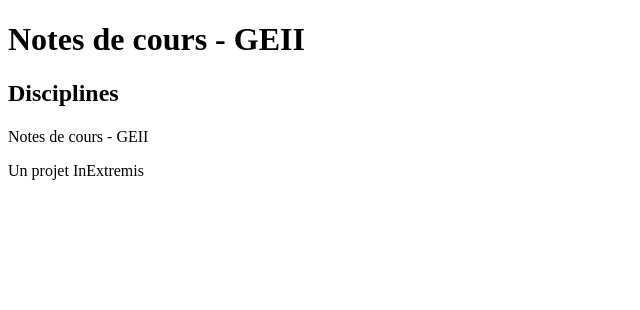
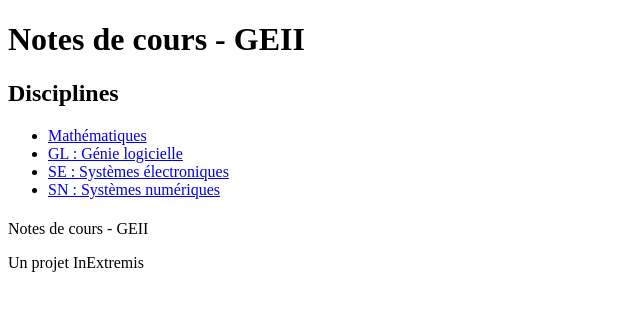
Before and after one commit to grand-sage-inextremis/basic-geii-website, a plain HTML site: page index.html in a window 1280 px wide. Shown: the whole page, without its empty margins (0-640 px from the left). Drawn offline with Linux system fonts and the light colour scheme.

Commit message:
feat: add app.js

```diff
--- /dev/null
+++ b/app.js
@@ -0,0 +1,193 @@
+const data =
+{
+	"subjects": [
+		{
+			"id": "maths",
+			"title": "Mathématiques",
+			"sections": []
+		},
+		{
+			"id": "gl",
+			"title": "GL : Génie logicielle",
+			"sections": [
+				{
+					"title": "Bases du langage C++",
+					"courseNotes": [
+						{
+							"id": "code-minimal",
+							"title": "Comprendre le code minimal"
+						},
+						{
+							"id": "variables",
+							"title": "Stocker des informations avec les variables"
+						},
+						{
+							"id": "fonctions",
+							"title": "Rendre le code modulable avec les fonctions"
+						}
+					]
+				},
+				{
+					"title": "Manipulation de la mémoire",
+					"courseNotes": [
+						{
+							"id": "pointeurs",
+							"title": "Toucher à la mémoire avec les pointeurs"
+						},
+						{
+							"id": "pointeurs_et_fonctions",
+							"title": "Économiser la mémoire avec les pointeurs et les fonctions"
+						},
+						{
+							"id": "desallocation_pointeurs",
+							"title": "Désencombrer la mémoire avec la désallocation de pointeurs"
+						}
+					]
+				},
+				{
+					"title": "Programmation orientée objet",
+					"courseNotes": [
+						{
+							"id": "classes",
+							"title": "Créer ses propres types avec les classes"
+						},
+						{
+							"id": "heritage",
+							"title": "Créer des types plus spécifiques avec l'héritage"
+						},
+						{
+							"id": "espaces_de_noms",
+							"title": "Éviter les conflits avec les espaces de noms"
+						}
+					]
+				}
+			]
+		},
+		{
+			"id": "se",
+			"title": "SE : Systèmes électroniques",
+			"sections": []
+		},
+		{
+			"id": "sn",
+			"title": "SN : Systèmes numériques",
+			"sections": []
+		}
+	]
+};
+
+
+
+function runApplication(data)
+{
+
+	/***************  FUNCTION: DISPLAY A LIST OF COURSE NOTES  ***********************************/
+
+	function displayCourseNoteList(subjectID)
+	{
+		let subjectData;
+		let subjectTitle;
+		let sectionList;
+		let sectionListItem;
+		let sectionTitle;
+		let courseNoteList;
+		let courseNoteListItem;
+		let courseNoteAnchor;
+
+		subjectData = data.subjects.filter(subject => (subject.id === subjectID))[0];
+
+		if (subjectData === undefined)
+		{
+			subjectData = {
+				title: '',
+				sections: []
+			};
+		}
+
+		subjectTitle = document.getElementsByClassName('subjectTitle')[0];
+		subjectTitle.textContent = subjectData.title;
+
+		sectionList = document.getElementsByClassName('sectionList')[0];
+		sectionList.textContent = '';
+
+		for (const section of subjectData.sections)
+		{
+			sectionListItem = document.createElement('li');
+			sectionListItem.classList.add('sectionList__section');
+			sectionListItem.classList.add('section');
+
+			sectionTitle = document.createElement('h2');
+			sectionTitle.classList.add('section__title');
+			sectionTitle.textContent = section.title;
+			sectionListItem.appendChild(sectionTitle);
+
+			courseNoteList = document.createElement('ol');
+			courseNoteList.classList.add('section__courseNoteList');
+
+			for (const courseNote of section.courseNotes)
+			{
+				courseNoteAnchor = document.createElement('a');
+				courseNoteAnchor.classList.add('section__courseNoteLink');
+				courseNoteAnchor.textContent = courseNote.title;
+				courseNoteAnchor.setAttribute('href', `/courseNotes/${courseNote.id}.pdf`);
+				courseNoteAnchor.setAttribute('target', `_blank`);
+
+				courseNoteListItem = document.createElement('li');
+				courseNoteListItem.classList.add('section__courseNote')
+				courseNoteListItem.appendChild(courseNoteAnchor);
+
+				courseNoteList.appendChild(courseNoteListItem);
+			}
+
+			sectionListItem.appendChild(courseNoteList);
+
+			sectionList.appendChild(sectionListItem);
+		}
+	}
+
+
+
+	/***************  FUNCTION: FILL THE SIDEBAR  *************************************************/
+
+	function fillSidebar()
+	{
+		let subjectList;
+		let subjectListItem;
+		let subjectLink;
+
+		subjectList = document.getElementsByClassName('sidebar__subjectList')[0];
+
+		for (const subject of data.subjects)
+		{
+			subjectLink = document.createElement('a');
+			subjectLink.classList.add('sidebar__subjectLink');
+			subjectLink.textContent = subject.title;
+			subjectLink.setAttribute('href', '#' + subject.id);
+
+			subjectListItem = document.createElement('li');
+			subjectListItem.classList.add('sidebar__subject');
+			subjectListItem.appendChild(subjectLink);
+
+			subjectList.appendChild(subjectListItem);
+		}
+	}
+
+
+
+	/***************  CALL THE FUNCTIONS  *********************************************************/
+
+	fillSidebar();
+
+	displayCourseNoteList(document.location.hash.slice(1));
+
+	window.addEventListener('popstate', function (event)
+	{
+		displayCourseNoteList(document.location.hash.slice(1));
+	});
+
+
+}
+
+
+
+runApplication(data);
--- a/index.html
+++ b/index.html
@@ -30,5 +30,7 @@
 		<p>Un projet InExtremis</p>
 	</footer>
 
+	<script src="./app.js"></script>
+
 </body>
 </html>
```
